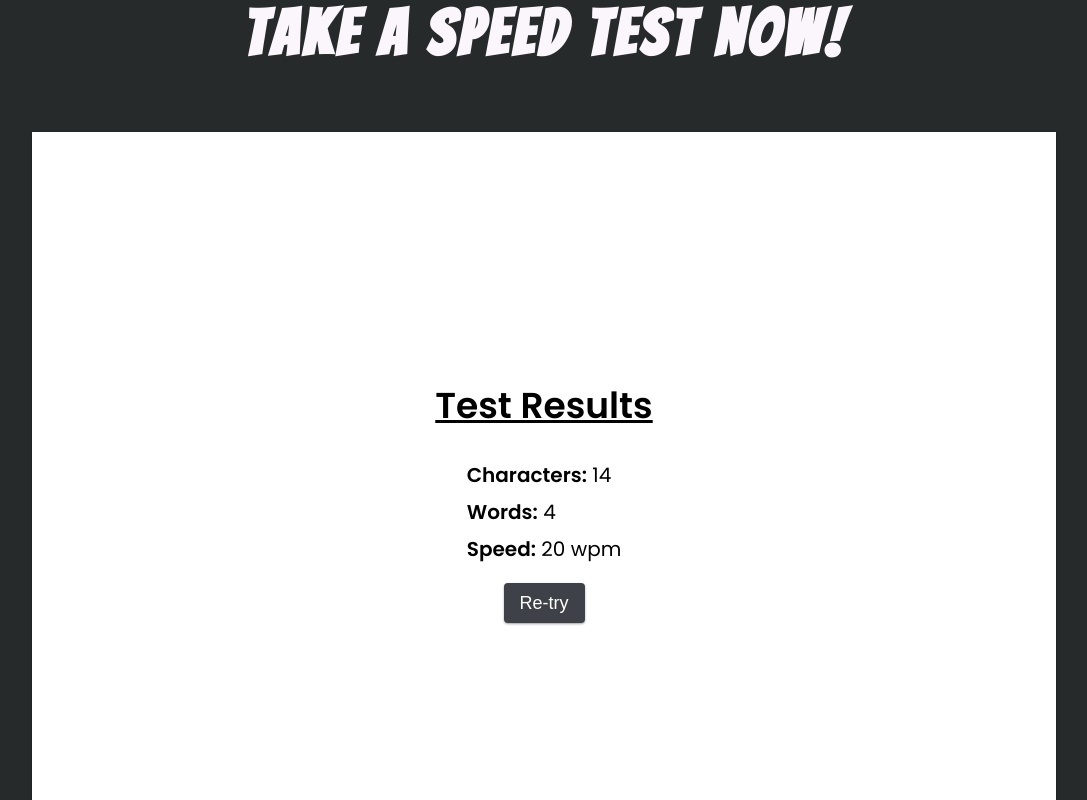
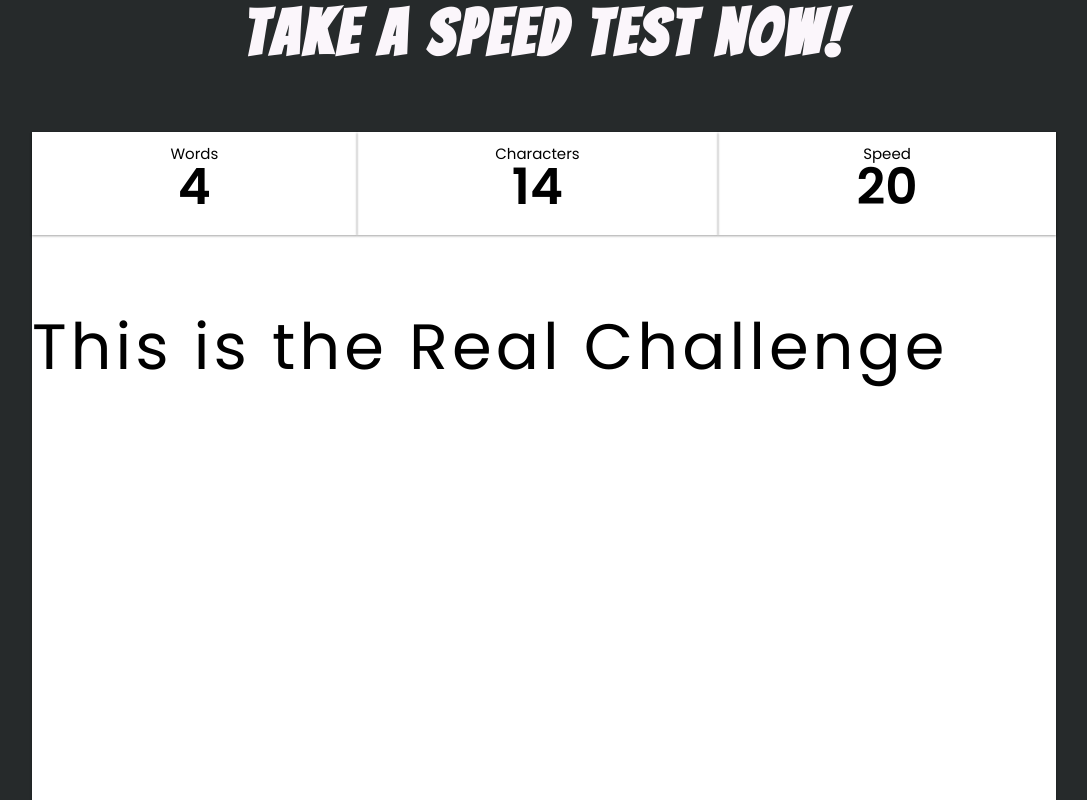
Before and after one commit to aj-1904/flashtyping, a React (Create React App) app: page / in a window 1280 px wide. Shown: the part 860-1660 px from the top of the page, without its empty margins (96-1183 px from the left). Built offline with nearby package versions, Linux system fonts and the light colour scheme.

Commit message:
Creating and Styling ChallengeDetailsCard Component

```diff
--- /dev/null
+++ b/src/components/ChallengeDetailsCard/ChallengeDetailsCard.css
@@ -0,0 +1,25 @@
+.details-card-container {
+    display: flex;
+    flex-direction: column;
+    align-items: center;
+    justify-content: center;
+    flex-grow: 1;
+    padding: 10px;
+    box-shadow: 0 1px 3px rgba(0, 0, 0, 0.12), 0 1px 2px rgba(0, 0, 0, 0.26);
+    transition: all 0.3s cubic-bezier(0.165, 0.84, 0.44, 1);
+}
+
+.details-card-container:hover {
+    box-shadow: 0 14px 28px rgba(0, 0, 0, 0.12), 0 10px 10px rgba(0, 0, 0, 0.26);
+}
+
+.card-name {
+    font-size: 15px;
+    margin-bottom: -15px;
+}
+
+.card-value {
+    font-size: 50px;
+    font-weight: 800;
+    margin: 0;
+}
--- /dev/null
+++ b/src/components/ChallengeDetailsCard/ChallengeDetailsCard.jsx
@@ -0,0 +1,13 @@
+import React from "react";
+import "./ChallengeDetailsCard.css";
+
+function ChallengeDetailsCard({ cardName, cardValue }) {
+  return (
+    <div className="details-card-container">
+      <div className="card-name">{cardName}</div>
+      <div className="card-value">{cardValue}</div>
+    </div>
+  );
+}
+
+export default ChallengeDetailsCard;
--- a/src/components/TestContainer/TestContainer.jsx
+++ b/src/components/TestContainer/TestContainer.jsx
@@ -1,13 +1,18 @@
 import React from "react";
 import "./TestContainer.css";
 import TryAgain from "../TryAgain/TryAgain";
+import TypingChallengeContainer from "../TypingChallengeContainer/TypingChallengeContainer";
+
 
 function TestContainer({ words, characters, wpm }) {
   return (
     <div className="test-container">
-      <div className="try-again-cont">
+      <div data-aos="fade-up" className="typing-challenge-cont">
+      <TypingChallengeContainer words={words} characters={characters} wpm={wpm}/>
+      </div>
+      {/* <div className="try-again-cont">
         <TryAgain words={words} characters={characters} wpm={wpm} />
-      </div>
+      </div> */}
     </div>
   );
 }
--- /dev/null
+++ b/src/components/TypingChallengeContainer/TypingChallengeContainer.css
@@ -0,0 +1,16 @@
+.typing-challenge-container {
+    display: flex;
+    flex-direction: column;
+    flex-grow: 1;
+}
+
+.details-container {
+    display: flex;
+    flex-direction: row;
+    flex-wrap: wrap;
+}
+
+.typewriter-container {
+    display: flex;
+    flex-grow: 1;
+}
--- /dev/null
+++ b/src/components/TypingChallengeContainer/TypingChallengeContainer.jsx
@@ -0,0 +1,27 @@
+import React from "react";
+import "./TypingChallengeContainer.css";
+import ChallengeDetailsCard from "../ChallengeDetailsCard/ChallengeDetailsCard";
+
+function TypingChallengeContainer({ words, characters, wpm }) {
+  return (
+    <div className="typing-challenge-container">
+      {/* Details Section */}
+      <div className="details-container">
+        {/* words typed */}
+        <ChallengeDetailsCard cardName="Words" cardValue={words} />
+
+        {/* characters typed */}
+        <ChallengeDetailsCard cardName="Characters" cardValue={characters} />
+
+        {/* Speed */}
+        <ChallengeDetailsCard cardName="Speed" cardValue={wpm} />
+      </div>
+      {/* The REAL Challenge */}
+      <div className="typewriter-container">
+        <p>This is the Real Challenge</p>
+      </div>
+    </div>
+  );
+}
+
+export default TypingChallengeContainer;
```
